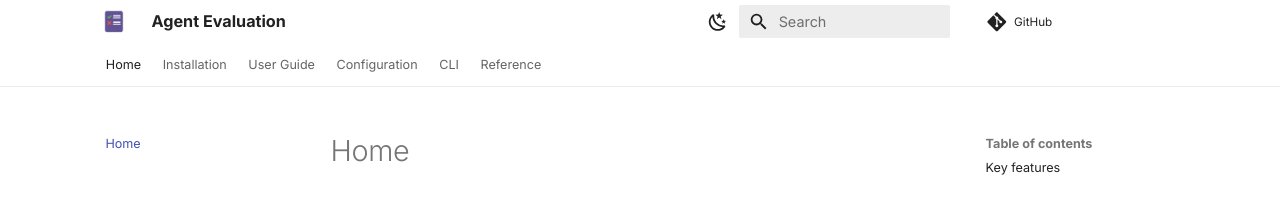
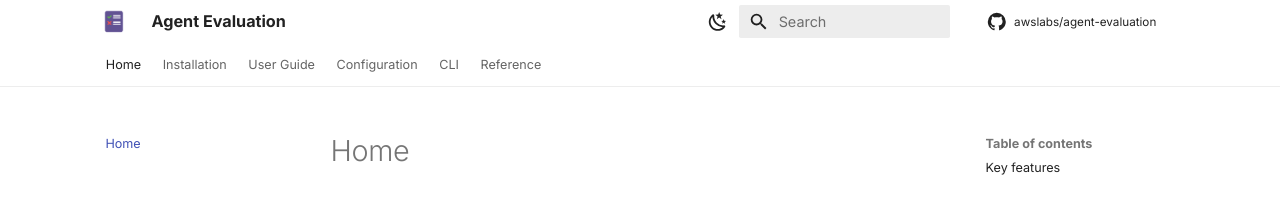
Before and after one commit to awslabs/agent-evaluation, an MkDocs documentation site: the page built from docs/index.md, in a window 1280 px wide. Shown: the top 202 px of the page. Built offline with MkDocs 1.6.1 and Material for MkDocs 9.7.7, drawn with Linux system fonts in a browser that asks for light colours; comment, search, counter and statistics services are not loaded.

Commit message:
docs: update repo name and icon

```diff
--- a/mkdocs.yml
+++ b/mkdocs.yml
@@ -4,6 +4,7 @@ theme:
   name: material
   icon:
     annotation: material/plus-circle-outline
+    repo: material/github
   logo: logo.png
   favicon: favicon.svg
   font:
@@ -57,8 +58,8 @@ nav:
     - test: reference/test.md
     - test_result: reference/test_result.md
     - trace: reference/trace.md
-
 repo_url: https://github.com/awslabs/agent-evaluation
+repo_name: awslabs/agent-evaluation
 markdown_extensions:
   - admonition
   - pymdownx.details
```
